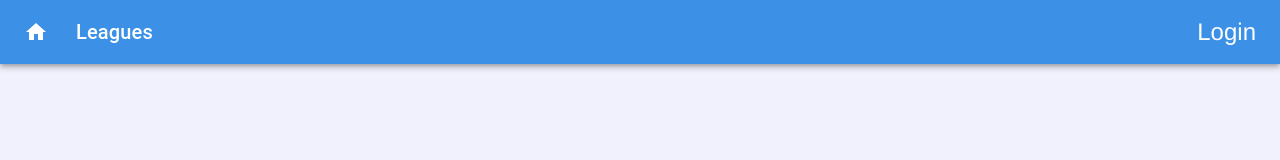
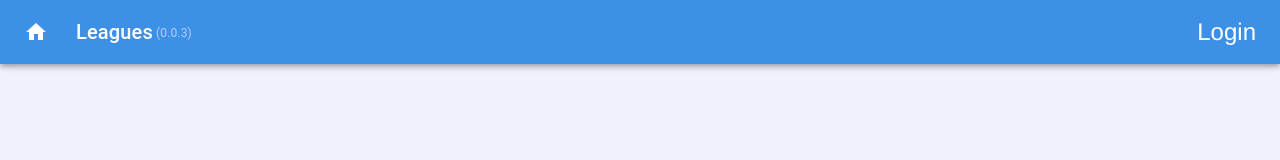
Before and after one commit to monkeysppp/leagues, a React (Create React App) app: page / in a window 1280 px wide. Shown: the top 160 px of the page. Built offline with nearby package versions, Linux system fonts and the light colour scheme.

Commit message:
Include version number in banner in UI

```diff
--- a/package.json
+++ b/package.json
@@ -1,6 +1,6 @@
 {
   "name": "Leagues",
-  "version": "1.0.0",
+  "version": "0.0.3",
   "description": "Leagues API",
   "private": true,
   "license": "MIT",
--- a/src/Banner.js
+++ b/src/Banner.js
@@ -6,6 +6,7 @@ import Typography from '@material-ui/core/Typography'
 import IconButton from '@material-ui/core/IconButton'
 import HomeIcon from '@material-ui/icons/Home'
 import { withStyles } from '@material-ui/core/styles'
+import packageJson from '../package.json';
 
 const styles = theme => ({
   root: {
@@ -15,8 +16,11 @@ const styles = theme => ({
     marginRight: theme.spacing(2),
     color: '#ffffff'
   },
-  title: {
+  version: {
     flexGrow: 1,
+    fontSize: 12,
+    color: '#bbccff',
+    marginTop: '3px'
   },
   appBar: {
     'background-color': '#3C91E6'
@@ -35,7 +39,6 @@ class Banner extends React.Component {
 
   render () {
     const { classes } = this.props
-    //<NavLink to='/logout' onClick={this.props.logout} className='flatLink'>logout</NavLink>
     if (this.props.loggedIn) {
       return (
         <AppBar position="static" className={classes.appBar}>
@@ -45,21 +48,12 @@ class Banner extends React.Component {
                 <HomeIcon />
               </IconButton>
             </NavLink>
-            <Typography variant="h6" className={classes.title}>
-              Leagues
-            </Typography>
+            <Typography variant="h6">Leagues</Typography>
+            <Typography variant="body2" className={classes.version}>&nbsp;({packageJson.version})</Typography>
             <a href="/auth/logout" className="whiteLink">Logout</a>
           </Toolbar>
         </AppBar>
       )
-      // <div className='topBanner'>
-      //   <div className='topBannerLeft'>
-      //     <NavLink to='/ui' className='flatLink'>Home</NavLink>
-      //   </div>
-      //   <div className='topBannerRight'>
-      //     <span>Hi {this.state.username} - </span><a href='/auth/logout' className='flatLink'>logout</a>
-      //   </div>
-      // </div>
     } else {
       return (
         <AppBar position="static" className={classes.appBar}>
@@ -69,21 +63,12 @@ class Banner extends React.Component {
                 <HomeIcon />
               </IconButton>
             </NavLink>
-            <Typography variant="h6" className={classes.title}>
-              Leagues
-            </Typography>
+            <Typography variant="h6">Leagues</Typography>
+            <Typography variant="body2" className={classes.version}>&nbsp;({packageJson.version})</Typography>
             <NavLink to='/ui/login' className="whiteLink">Login</NavLink>
           </Toolbar>
         </AppBar>
       )
-      // <div className='topBanner'>
-      //   <div className='topBannerLeft'>
-      //     <NavLink to='/ui' className='flatLink'>Home</NavLink>
-      //   </div>
-      //   <div className='topBannerRight'>
-      //     <NavLink to='/ui/login' className='flatLink'>login</NavLink>
-      //   </div>
-      // </div>
     }
   }
 }
```
Also changed, not shown: 2 other files (tests, documents, lock files or other folders).
